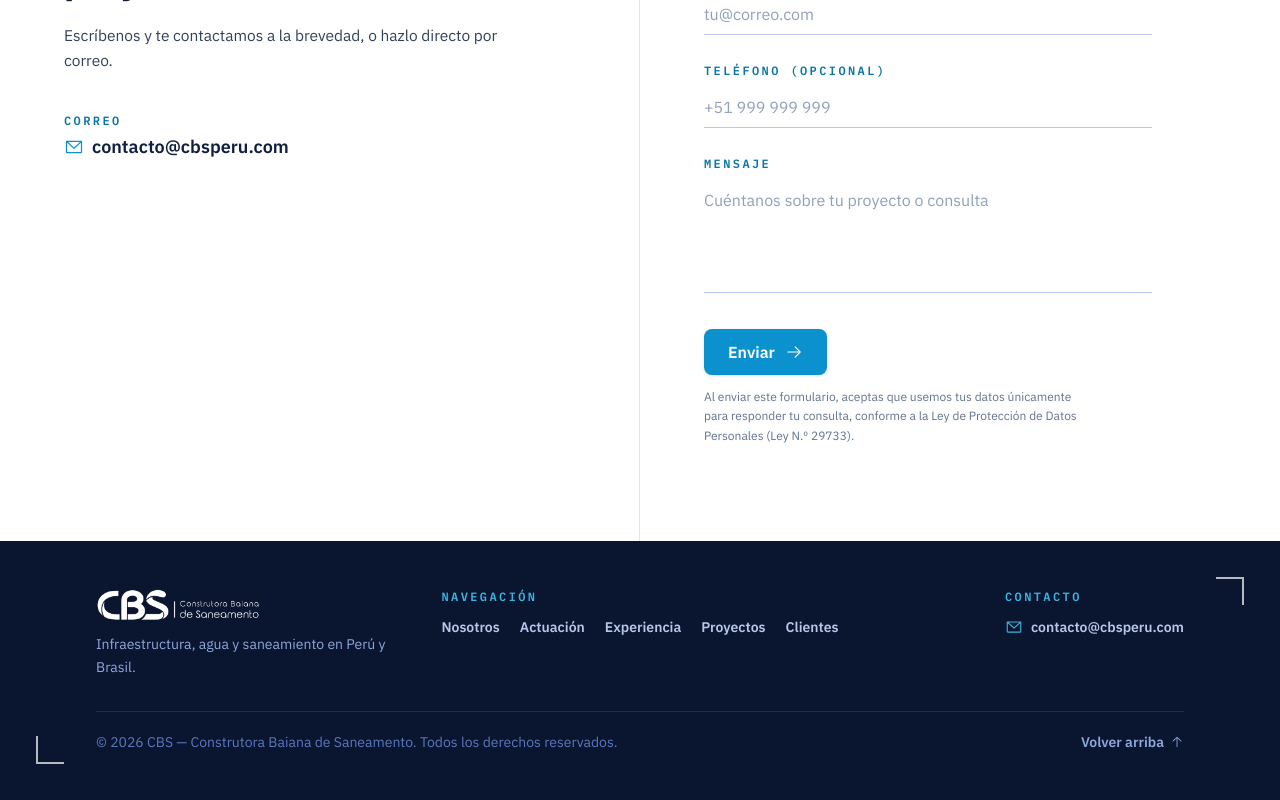
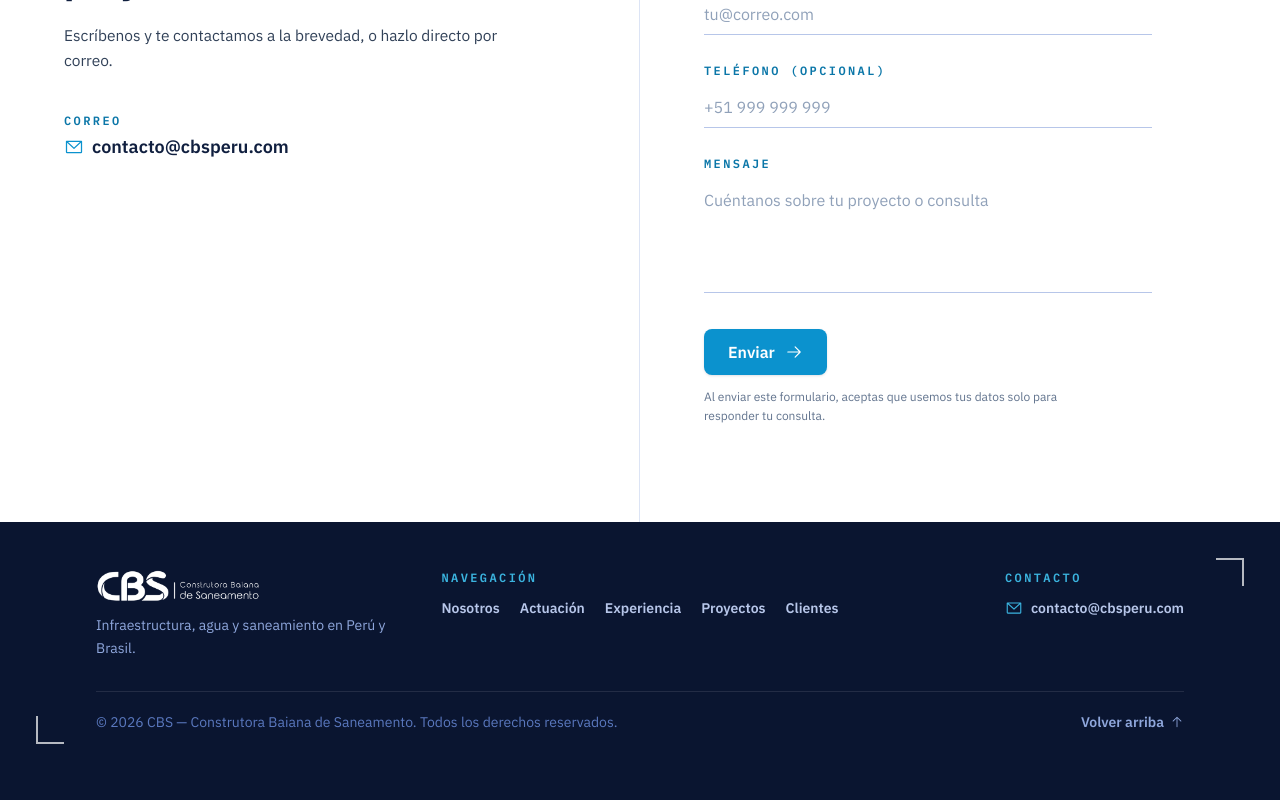
Before and after one commit to jhefferson-guerrero/cbs-web, a React (Vite) app: page / in a window 1280 px wide. Shown: the part 5557-6357 px from the top of the page. Built offline with nearby package versions, Linux system fonts and the light colour scheme; no server answers.

Commit message:
Acorta el aviso de datos del formulario de contacto
Quita la cita explicita a la Ley 29733 -- la ley exige informar el uso
que se le da a los datos, no citar su propio numero de norma. Queda
mas corto sin perder el fondo del aviso.

```diff
--- a/src/components/sections/Contacto.tsx
+++ b/src/components/sections/Contacto.tsx
@@ -310,8 +310,7 @@ export function Contacto() {
                   {sending ? 'Enviando...' : 'Enviar'}
                 </Button>
                 <p className="max-w-sm text-xs leading-relaxed text-slate-500">
-                  Al enviar este formulario, aceptas que usemos tus datos únicamente para responder tu
-                  consulta, conforme a la Ley de Protección de Datos Personales (Ley N.º 29733).
+                  Al enviar este formulario, aceptas que usemos tus datos solo para responder tu consulta.
                 </p>
                 {submitError && (
                   <p className="flex items-center gap-1.5 text-sm text-navy-900" role="alert">
```
